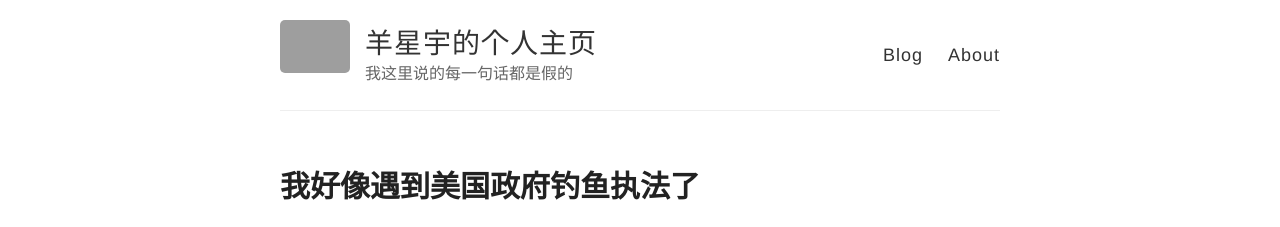
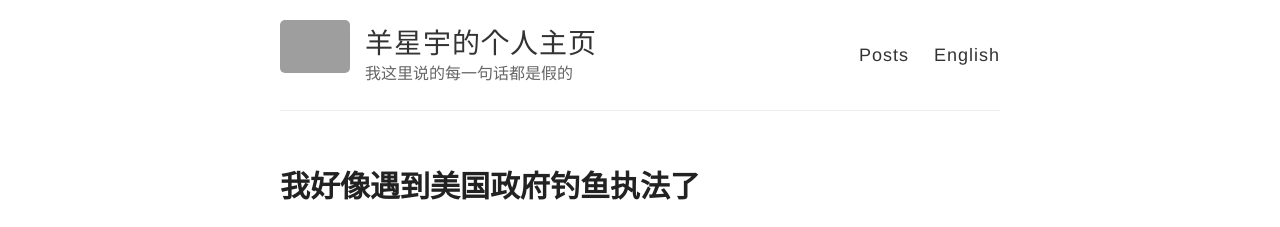
Before and after one commit to xysheep/bioyangcn, a Jekyll site: the page built from index.html, in a window 1280 px wide. Shown: the top 227 px of the page. Built offline with Jekyll 4.4.1, drawn with Linux system fonts in a browser that asks for light colours; grey boxes are pictures that could not be loaded.

Commit message:
Update menu

```diff
--- a/_layouts/default.html
+++ b/_layouts/default.html
@@ -27,8 +27,8 @@
           </div>
 
           <nav>
-            <a href="{{ site.baseurl }}/">Blog</a>
-            <a href="{{ site.baseurl }}/about">About</a>
+            <a href="{{ site.baseurl }}/">Posts</a>
+			<a href="bioyang.com">English</a>
           </nav>
         </header>
       </div>
```
